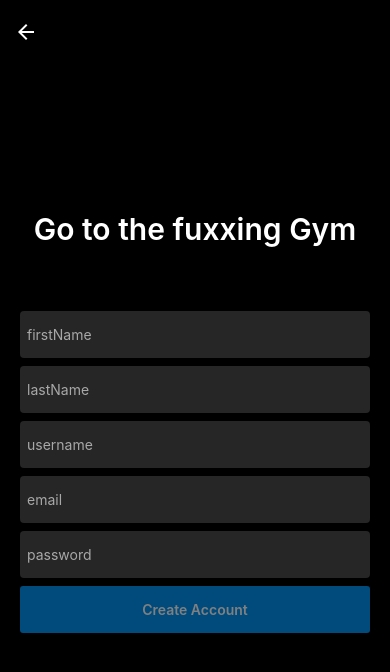
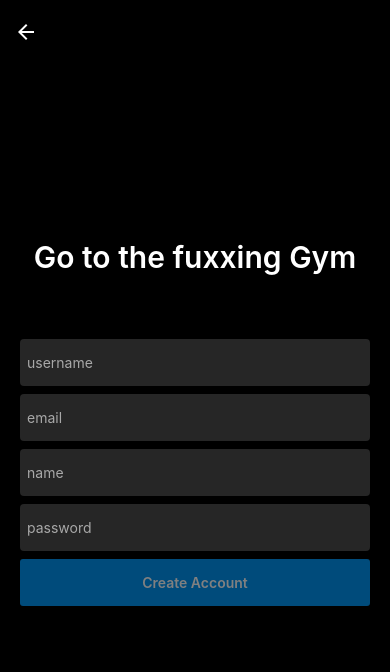
Before and after one commit to bellDev-code/healthApp-front, a React Native app: screen /CreateAccount in a window 390 px wide. Shown: the top 672 px of the page. Built offline with nearby package versions, Linux system fonts and the light colour scheme.

Commit message:
CreateAccount Mutation & Login memories route

```diff
--- a/src/App.jsx
+++ b/src/App.jsx
@@ -7,7 +7,6 @@ import LoggedInNav from './navigators/LoggedInNav';
 
 function App() {
   const isLoggedIn = useReactiveVar(isLoggedInVar);
-  console.log(isLoggedIn, 'isLoggedIn');
   return (
     <ApolloProvider client={client}>
       <NavigationContainer>
--- a/src/screens/CreateAccount.jsx
+++ b/src/screens/CreateAccount.jsx
@@ -3,20 +3,67 @@ import AuthLayOut from '../components/auth/AuthLayOut';
 import AuthButton from '../components/auth/AuthButton';
 import {TextInput} from '../components/auth/AuthShared';
 import {Controller, useForm} from 'react-hook-form';
+import {gql, useMutation} from '@apollo/client';
 
-export default function CreateAccount() {
-  const {control, handleSubmit} = useForm();
-  const lastNameRef = useRef();
-  const usernameRef = useRef();
+const CREATE_ACCOUNT_MUTATION = gql`
+  mutation createAccount(
+    $username: String!
+    $email: String!
+    $name: String
+    $password: String!
+  ) {
+    createAccount(
+      username: $username
+      email: $email
+      name: $name
+      password: $password
+    ) {
+      ok
+      error
+    }
+  }
+`;
+
+export default function CreateAccount({navigation}) {
+  const onCompleted = data => {
+    const {
+      createAccount: {ok},
+    } = data;
+
+    const {username, password} = getValues();
+
+    if (ok) {
+      navigation.navigate('Login', {
+        username,
+        password,
+      });
+    }
+  };
+
+  const [createAccountMutation, {loading}] = useMutation(
+    CREATE_ACCOUNT_MUTATION,
+    {
+      onCompleted,
+    },
+  );
+
+  const {control, handleSubmit, getValues, watch} = useForm();
   const emailRef = useRef();
+  const nameRef = useRef();
   const passwordRef = useRef();
 
   const onNext = nextOn => {
     nextOn?.current?.focus();
   };
 
-  const onDone = () => {
-    alert('Done!');
+  const onValid = data => {
+    if (!loading) {
+      createAccountMutation({
+        variables: {
+          ...data,
+        },
+      });
+    }
   };
 
   return (
@@ -26,44 +73,9 @@ export default function CreateAccount() {
         rules={{
           required: true,
         }}
-        name="firstName"
-        render={({field: {onChange, onBlur, value}}) => (
-          <TextInput
-            onChangeText={onChange}
-            onBlur={onBlur}
-            value={value}
-            placeholder="firstName"
-            returnKeyType="next"
-            placeholderTextColor={'rgba(255, 255, 255, 0.6)'}
-            onSubmitEditing={() => onNext(lastNameRef)}
-          />
-        )}
-      />
-      <Controller
-        control={control}
-        name="lastName"
-        render={({field: {onChange, onBlur, value}}) => (
-          <TextInput
-            ref={lastNameRef}
-            onChangeText={onChange}
-            onBlur={onBlur}
-            value={value}
-            placeholder="lastName"
-            returnKeyType="next"
-            placeholderTextColor={'rgba(255, 255, 255, 0.6)'}
-            onSubmitEditing={() => onNext(usernameRef)}
-          />
-        )}
-      />
-      <Controller
-        control={control}
-        rules={{
-          required: true,
-        }}
         name="username"
         render={({field: {onChange, onBlur, value}}) => (
           <TextInput
-            ref={usernameRef}
             onChangeText={onChange}
             onBlur={onBlur}
             value={value}
@@ -89,6 +101,22 @@ export default function CreateAccount() {
             placeholder="email"
             returnKeyType="next"
             placeholderTextColor={'rgba(255, 255, 255, 0.6)'}
+            onSubmitEditing={() => onNext(nameRef)}
+          />
+        )}
+      />
+      <Controller
+        control={control}
+        name="name"
+        render={({field: {onChange, onBlur, value}}) => (
+          <TextInput
+            ref={nameRef}
+            onChangeText={onChange}
+            onBlur={onBlur}
+            value={value}
+            placeholder="name"
+            returnKeyType="next"
+            placeholderTextColor={'rgba(255, 255, 255, 0.6)'}
             onSubmitEditing={() => onNext(passwordRef)}
           />
         )}
@@ -112,7 +140,12 @@ export default function CreateAccount() {
           />
         )}
       />
-      <AuthButton text="Create Account" disabled={true} onPress={() => null} />
+      <AuthButton
+        text="Create Account"
+        loading={loading}
+        disabled={!watch('username') || !watch('password')}
+        onPress={handleSubmit(onValid)}
+      />
     </AuthLayOut>
   );
 }
--- a/src/screens/Login.jsx
+++ b/src/screens/Login.jsx
@@ -17,15 +17,22 @@ const LOGIN_MUTATION = gql`
   }
 `;
 
-export default function Login() {
-  const {control, handleSubmit, formState, watch} = useForm();
+export default function Login({route: {params}}) {
+  const {control, handleSubmit, watch} = useForm({
+    defaultValues: {
+      username: params?.username,
+      password: params?.password,
+    },
+  });
 
   const passwordRef = useRef();
 
   const onCompleted = data => {
-    const {login} = data;
+    const {
+      login: {ok},
+    } = data;
 
-    if (login.ok === true) {
+    if (ok) {
       isLoggedInVar(true);
     }
   };
```
